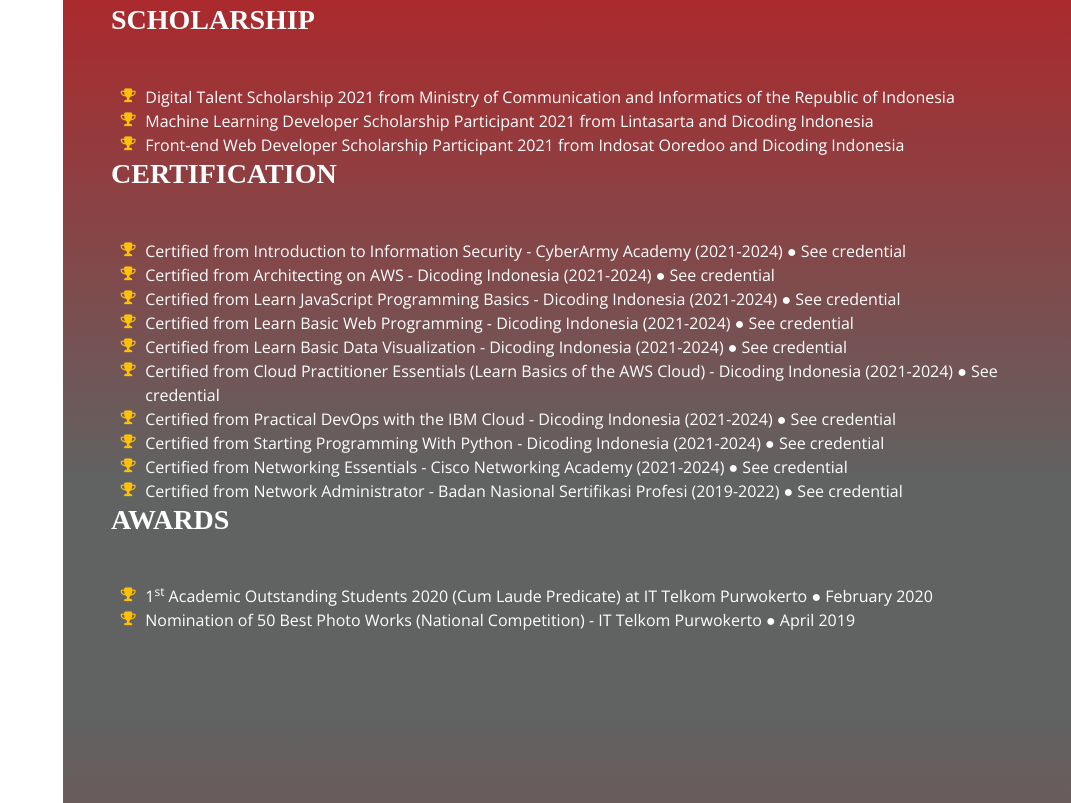
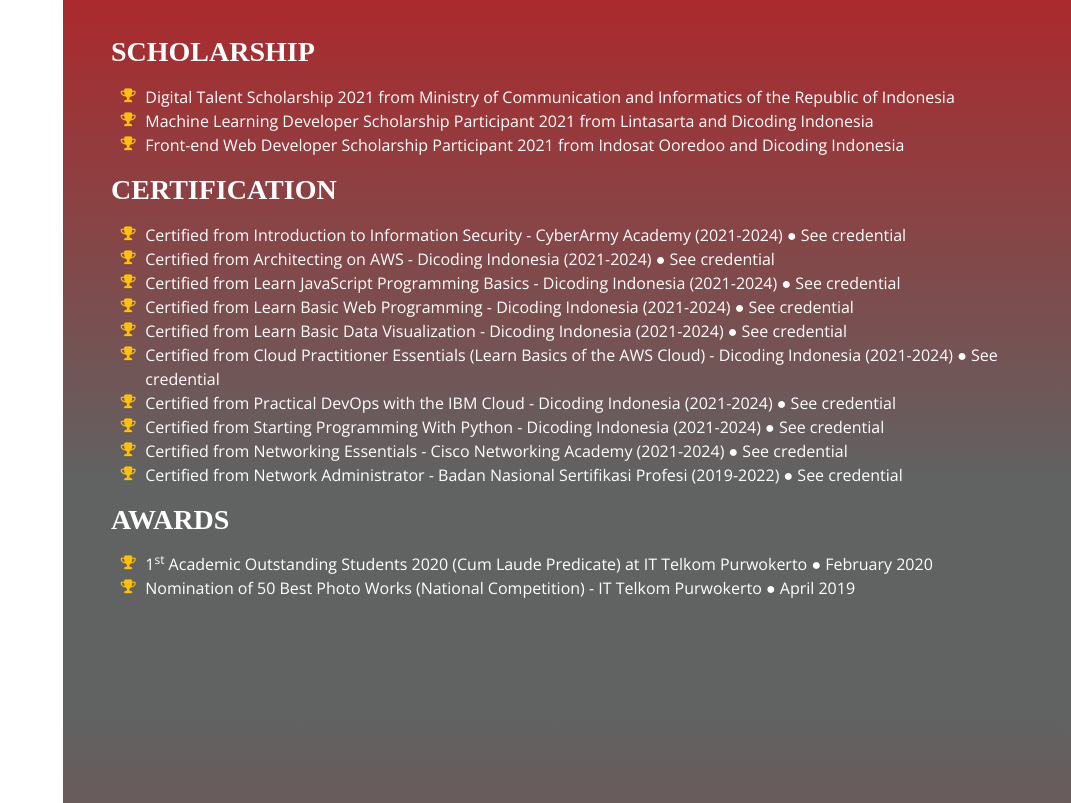
Before and after one commit to hilmansw/profile, a plain HTML site: page index.html in a window 1280 px wide. Shown: the part 3381-4184 px from the top of the page, without its empty margins (209-1280 px from the left). Drawn offline with nearby package versions, Linux system fonts and the light colour scheme; a web font is replaced by a local one.

Commit message:
Update index.html

```diff
--- a/index.html
+++ b/index.html
@@ -227,7 +227,7 @@
 
       <section class="resume-section p-3 p-lg-5 d-flex flex-column text-white" id="awards">
         <div class="my-auto">
-          <h3 class="mb-5 text-white">Scholarship</h3>
+          <h3 class="mb-3 text-white">Scholarship</h3>
           <ul class="fa-ul mb-0">
             <li>
               <i class="fa-li fa fa-trophy text-warning"></i>
@@ -241,7 +241,7 @@
               Front-end Web Developer Scholarship Participant 2021 from Indosat Ooredoo and Dicoding Indonesia
             <li>
           </ul>
-          <h3 class="mb-5 text-white">Certification</h3>
+          <h3 class="mb-3 mt-3 text-white">Certification</h3>
           <ul class="fa-ul mb-0">
             <li>
               <i class="fa-li fa fa-trophy text-warning"></i>
@@ -282,7 +282,7 @@
               Certified from Network Administrator - Badan Nasional Sertifikasi Profesi (2019-2022) ● <a href="https://drive.google.com/file/d/1a2r1R2GmG3JCD9aIsyYNiiChbn5G6OY3/view?usp=sharing">See credential</a>
             </li>
         </ul>
-          <h3 class="mb-5 text-white">Awards</h3>
+          <h3 class="mb-3 mt-3 text-white">Awards</h3>
           <ul class="fa-ul mb-0">
             <li>
               <i class="fa-li fa fa-trophy text-warning"></i>
```
